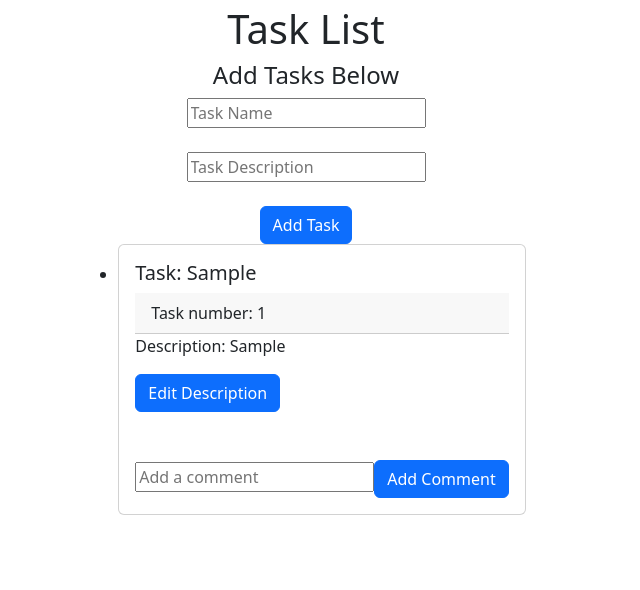
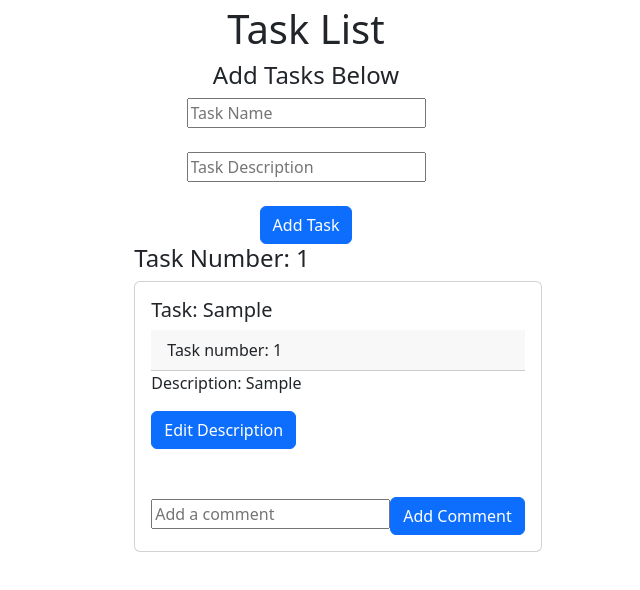
Before and after one commit to elorback/draganddrop, a React (Create React App) app in the folder frontend/: page / in a window 1280 px wide. Both pictures are taken after typing "Sample", "Sample" into the empty fields and a click on the button "Add Task". Shown: the top 590 px of the page, without its empty margins (334-974 px from the left). Built offline with nearby package versions, Linux system fonts and the light colour scheme.

Commit message:
added the updated the current order without affect the task nhumbers

```diff
--- a/frontend/src/components/TaskContainer.js
+++ b/frontend/src/components/TaskContainer.js
@@ -10,6 +10,9 @@ const TaskContainer = () => {
   const [taskName, setTaskName] = useState('');
   const [taskDescription, setTaskDescription] = useState('');
   const [commentText, setCommentText] = useState('');
+
+  let currentorder = Array.from(Array(tasks.length).keys());
+
 
   const addTask = () => {
     if (taskName.trim() !== '') {
@@ -41,13 +44,13 @@ const TaskContainer = () => {
     const [reorderedTask] = reorderedTasks.splice(result.source.index, 1);
     reorderedTasks.splice(result.destination.index, 0, reorderedTask);
     setTasks(reorderedTasks);
+
   };
-
 
   return (
     <Container className="d-flex flex-column align-items-center justify-content-center" style={{padding:"5px"}}>
 
-      <h1>Task List</h1>
+             <h1>Task List</h1>
       <h4>Add Tasks Below</h4>
         <input
           type="text"
@@ -76,12 +79,17 @@ const TaskContainer = () => {
                   draggableId={task.id}
                   index={index}
                 >
+
                   {(provided) => (
-                    <li
+
+                    <ul
                       {...provided.draggableProps}
                       {...provided.dragHandleProps}
                       ref={provided.innerRef}
                     >
+                          <h4>
+                     Task Number: {currentorder[index] +1}
+                             </h4>
                       <Task
                         key={task.id}
                         name={task.name}
@@ -91,7 +99,7 @@ const TaskContainer = () => {
                         addComment={() => addComment(index)}
 
                       />
-                    </li>
+                    </ul>
                   )}
                 </Draggable>
               ))}
```
